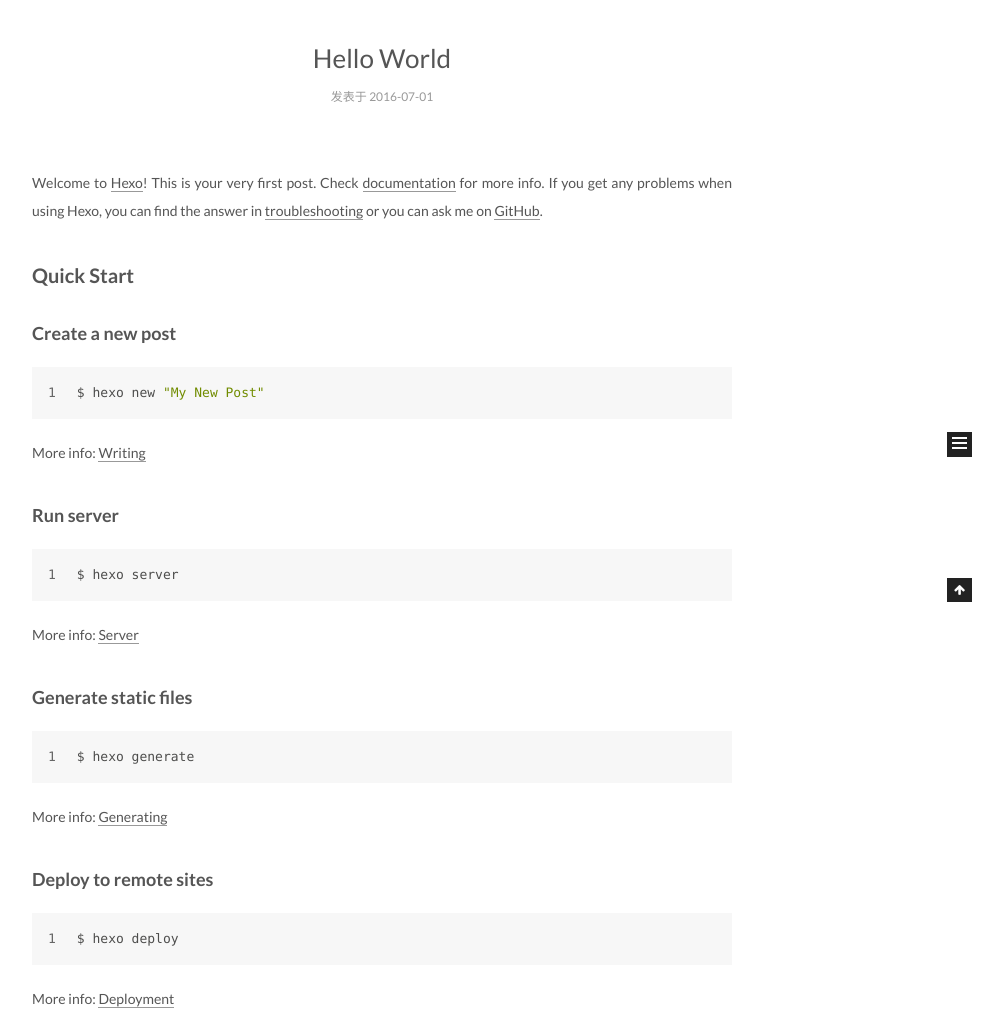
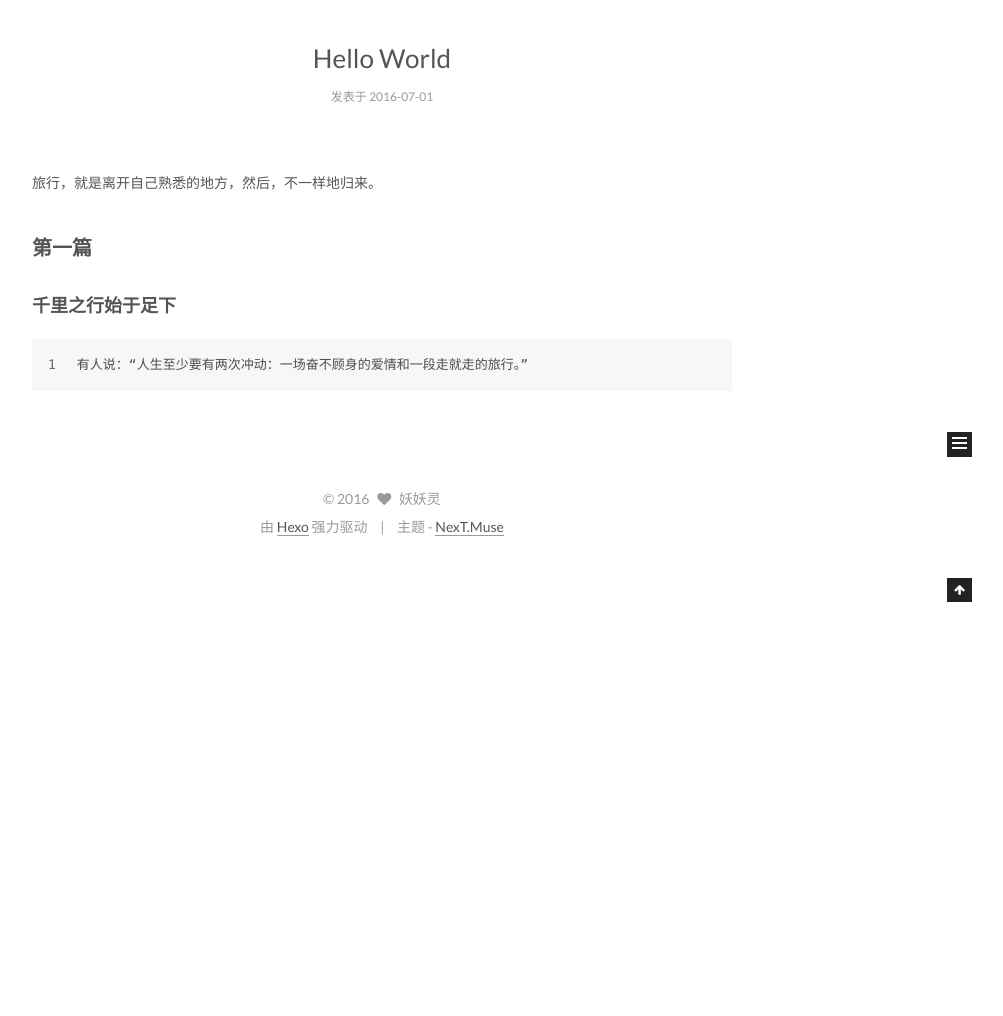
Before and after one commit to GoblinX/GoblinX.github.io, a plain HTML site: page index.html in a window 1280 px wide. Shown: the part 298-1314 px from the top of the page, without its empty margins (258-1261 px from the left). After the commit the page ends 859 px from the top, so only its background shows below. Drawn offline with Linux system fonts and the light colour scheme.

Commit message:
Site updated: 2016-07-01 14:59:36

```diff
--- a/css/main.css
+++ b/css/main.css
@@ -1548,7 +1548,7 @@
   width: 4px;
   height: 4px;
   border-radius: 50%;
-  background: #abad2d;
+  background: #361dff;
 }
 .links-of-blogroll {
   font-size: 13px;
--- a/index.html
+++ b/index.html
@@ -279,15 +279,8 @@
 
 
 
-            <p>Welcome to <a href="https://hexo.io/" target="_blank" rel="external">Hexo</a>! This is your very first post. Check <a href="https://hexo.io/docs/" target="_blank" rel="external">documentation</a> for more info. If you get any problems when using Hexo, you can find the answer in <a href="https://hexo.io/docs/troubleshooting.html" target="_blank" rel="external">troubleshooting</a> or you can ask me on <a href="https://github.com/hexojs/hexo/issues" target="_blank" rel="external">GitHub</a>.</p>
-<h2 id="Quick-Start"><a href="#Quick-Start" class="headerlink" title="Quick Start"></a>Quick Start</h2><h3 id="Create-a-new-post"><a href="#Create-a-new-post" class="headerlink" title="Create a new post"></a>Create a new post</h3><figure class="highlight bash"><table><tr><td class="gutter"><pre><div class="line">1</div></pre></td><td class="code"><pre><div class="line">$ hexo new <span class="string">"My New Post"</span></div></pre></td></tr></table></figure>
-<p>More info: <a href="https://hexo.io/docs/writing.html" target="_blank" rel="external">Writing</a></p>
-<h3 id="Run-server"><a href="#Run-server" class="headerlink" title="Run server"></a>Run server</h3><figure class="highlight bash"><table><tr><td class="gutter"><pre><div class="line">1</div></pre></td><td class="code"><pre><div class="line">$ hexo server</div></pre></td></tr></table></figure>
-<p>More info: <a href="https://hexo.io/docs/server.html" target="_blank" rel="external">Server</a></p>
-<h3 id="Generate-static-files"><a href="#Generate-static-files" class="headerlink" title="Generate static files"></a>Generate static files</h3><figure class="highlight bash"><table><tr><td class="gutter"><pre><div class="line">1</div></pre></td><td class="code"><pre><div class="line">$ hexo generate</div></pre></td></tr></table></figure>
-<p>More info: <a href="https://hexo.io/docs/generating.html" target="_blank" rel="external">Generating</a></p>
-<h3 id="Deploy-to-remote-sites"><a href="#Deploy-to-remote-sites" class="headerlink" title="Deploy to remote sites"></a>Deploy to remote sites</h3><figure class="highlight bash"><table><tr><td class="gutter"><pre><div class="line">1</div></pre></td><td class="code"><pre><div class="line">$ hexo deploy</div></pre></td></tr></table></figure>
-<p>More info: <a href="https://hexo.io/docs/deployment.html" target="_blank" rel="external">Deployment</a></p>
+            <p>旅行，就是离开自己熟悉的地方，然后，不一样地归来。</p>
+<h2 id="第一篇"><a href="#第一篇" class="headerlink" title="第一篇"></a>第一篇</h2><h3 id="千里之行始于足下"><a href="#千里之行始于足下" class="headerlink" title="千里之行始于足下"></a>千里之行始于足下</h3><figure class="highlight bash"><table><tr><td class="gutter"><pre><div class="line">1</div></pre></td><td class="code"><pre><div class="line">有人说：“人生至少要有两次冲动：一场奋不顾身的爱情和一段走就走的旅行。”</div></pre></td></tr></table></figure>
 
 
 
```
Also changed, not shown: 2016/07/01/hello-world/index.html (+10 -17 lines).
